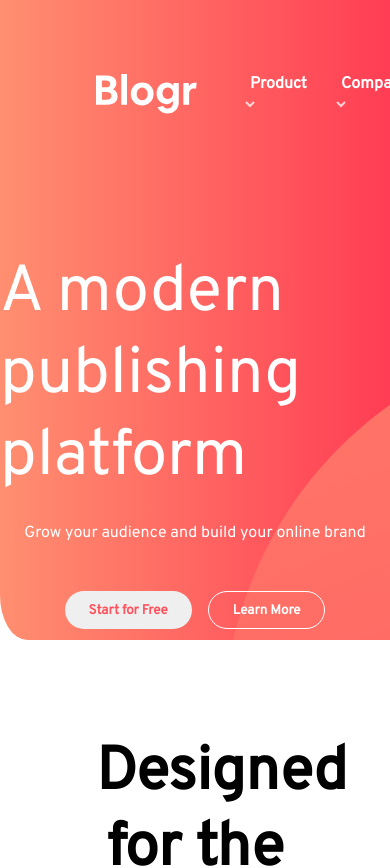
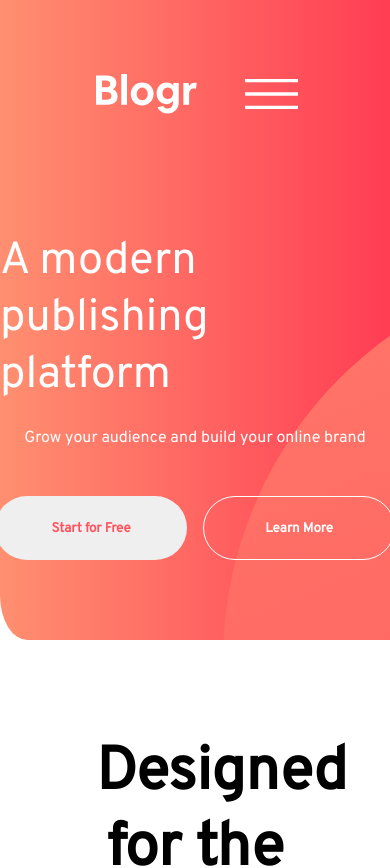
Before and after one commit to abdo1rahman/blogr, a React (Vite) app: page / in a window 390 px wide. Shown: the top 868 px of the page. Built offline with nearby package versions, Linux system fonts and the light colour scheme.

Commit message:
Hero responsiveness: remaianing hamburger logic

```diff
--- a/src/components/App.css
+++ b/src/components/App.css
@@ -1,8 +1,7 @@
 .app {
   margin: 0;
   padding: 0;
-  /* display: flex;
-  flex-direction: column; */
+  overflow: hidden;
 }
 
 nav {
@@ -73,8 +72,9 @@ nav {
 .dropdown {
   list-style-type: none;
   position: absolute;
-  top: 110px;
-  padding: 1rem;
+  z-index: 1000;
+  top: 50px;
+  padding: 0;
   height: fit-content;
   min-width: 150px;
   transform: translateX(-20%);
@@ -87,7 +87,18 @@ nav {
   transition: font-weight 500ms ease;
 }
 
-.dropdown > p:hover {
+.dropdown p {
+  position: relative;
+  padding: 1rem;
+  margin-top: 2px;
+  margin-bottom: 2px;
+  width: 100%;
+  transition: background-color 200ms ease;
+  z-index: 1000;
+}
+
+.dropdown p:hover {
+  background-color: var(--light-red);
   font-weight: 700;
 }
 
@@ -120,7 +131,6 @@ nav {
   display: flex;
   flex-direction: column;
   align-items: center;
-  z-index: 1000;
 }
 
 .hook {
@@ -195,7 +205,9 @@ nav {
 
 .details__visual {
   position: relative;
-  /* overflow-y: hidden; */
+  display: flex;
+  justify-content: center;
+  align-items: center;
 }
 
 .editor-screen {
@@ -208,9 +220,23 @@ nav {
 .editor-circles {
   position: absolute;
   top: -28rem;
-  left: 9rem;
+  right: -15rem;
   height: 40rem;
   z-index: -1;
+}
+
+.self-orbit {
+  animation: spin 2s linear infinite;
+  transform-origin: center;
+}
+
+@keyframes spin {
+  from {
+    transform: rotate(0deg);
+  }
+  to {
+    transform: rotate(360deg);
+  }
 }
 
 .details__descreption {
@@ -226,3 +252,22 @@ nav {
   color: var(--gray);
   font-size: 20px;
 }
+
+@media (max-width: 875px) {
+  .nav-start {
+    width: 100%;
+    justify-content: space-between;
+  }
+  .hook {
+    font-size: 45px;
+  }
+
+  .hero__btn {
+    width: 12rem;
+    height: 4rem;
+  }
+  .hamburger {
+    height: 30px;
+    width: auto;
+  }
+}
--- a/src/components/App.jsx
+++ b/src/components/App.jsx
@@ -1,25 +1,11 @@
 import "./App.css";
-import Navbar from "./Navbar.jsx";
+import Hero from "./Hero.jsx";
 import Editor from "./Editor.jsx";
 
 function App() {
   return (
     <div className="app">
-      <div className="hero">
-        <Navbar />
-        <div className="hero__title">
-          <p className="hook">A modern publishing platform</p>
-          <p className="subtitle">
-            Grow your audience and build your online brand
-          </p>
-          <div className="hero__buttons">
-            <button className="btn for-free">Start for Free</button>
-            <button className="btn learn-more">Learn More</button>
-          </div>
-        </div>
-        <img src="/images/bg-pattern-intro-desktop.svg" className="hero__bg" />
-      </div>
-
+      <Hero />
       <Editor />
     </div>
   );
--- a/src/components/Editor.jsx
+++ b/src/components/Editor.jsx
@@ -27,7 +27,11 @@ export default function Editor() {
         </div>
         <div className="details__visual">
           <img src="/images/editor-screen.svg" className="editor-screen" />
-          <img src="/images/editor-circles.svg" className="editor-circles" />
+
+          <img
+            src="/images/editor-circles.svg"
+            className="editor-circles self-orbit"
+          />
         </div>
       </div>
     </div>
--- /dev/null
+++ b/src/components/Hero.jsx
@@ -0,0 +1,20 @@
+import Navbar from "./Navbar.jsx";
+
+export default function Hero() {
+  return (
+    <div className="hero">
+      <Navbar />
+      <div className="hero__title">
+        <p className="hook">A modern publishing platform</p>
+        <p className="subtitle">
+          Grow your audience and build your online brand
+        </p>
+        <div className="hero__buttons">
+          <button className="btn for-free hero__btn">Start for Free</button>
+          <button className="btn learn-more hero__btn">Learn More</button>
+        </div>
+      </div>
+      <img src="/images/bg-pattern-intro-desktop.svg" className="hero__bg" />
+    </div>
+  );
+}
--- /dev/null
+++ b/src/components/NavLinks.jsx
@@ -0,0 +1 @@
+// This will deal with the links of the navbar on mobile sizes
--- a/src/components/Navbar.jsx
+++ b/src/components/Navbar.jsx
@@ -1,8 +1,10 @@
 import { useState, useRef, useEffect } from "react";
 import { motion, AnimatePresence } from "framer-motion";
+const threshold = 875;
 
 export default function Navbar() {
   const [activeMenu, setActiveMenu] = useState("");
+  const [windowWidth, setWindowWidth] = useState(window.innerWidth);
   const dropdownRef = useRef(null);
 
   useEffect(() => {
@@ -15,10 +17,25 @@ export default function Navbar() {
     return () => document.removeEventListener("click", handleClickOutside);
   }, []);
 
+  useEffect(() => {
+    const handleResize = () => {
+      setWindowWidth(window.innerWidth);
+    };
+
+    // Listen for window resize
+    window.addEventListener("resize", handleResize);
+
+    // Cleanup on unmount
+    return () => {
+      window.removeEventListener("resize", handleResize);
+    };
+  }, []);
+
   return (
     <nav>
       <div className="nav-start">
         <img src="/images/logo.svg" alt="Blogr logo" className="logo" />
+        {windowWidth > threshold ? (
           <div className="links" ref={dropdownRef}>
             <a
               className="btn-link"
@@ -29,7 +46,9 @@ export default function Navbar() {
               <span className="nav__item">Product</span>
               <img
                 src="/images/icon-arrow-light.svg"
-              className={activeMenu === "product" ? "arrow--clicked" : "arrow"}
+                className={
+                  activeMenu === "product" ? "arrow--clicked" : "arrow"
+                }
               />
               <AnimatePresence>
                 {activeMenu === "product" && (
@@ -59,7 +78,9 @@ export default function Navbar() {
               <span className="nav__item">Company</span>
               <img
                 src="/images/icon-arrow-light.svg"
-              className={activeMenu === "company" ? "arrow--clicked" : "arrow"}
+                className={
+                  activeMenu === "company" ? "arrow--clicked" : "arrow"
+                }
               />
               <AnimatePresence>
                 {activeMenu === "company" && (
@@ -88,7 +109,9 @@ export default function Navbar() {
               <span className="nav__item">Connect</span>
               <img
                 src="/images/icon-arrow-light.svg"
-              className={activeMenu === "connect" ? "arrow--clicked" : "arrow"}
+                className={
+                  activeMenu === "connect" ? "arrow--clicked" : "arrow"
+                }
               />
               <AnimatePresence>
                 {activeMenu === "connect" && (
@@ -107,12 +130,23 @@ export default function Navbar() {
               </AnimatePresence>
             </a>
           </div>
+        ) : (
+          <>
+            <img
+              src="/images/icon-hamburger.svg"
+              className="hamburger"
+              alt=""
+            />
+          </>
+        )}
       </div>
 
+      {windowWidth > 875 && (
         <div id="sign">
           <button className="login">Login</button>
           <button className="signup">Sign Up</button>
         </div>
+      )}
     </nav>
   );
 }
```
Also changed, not shown: list-of-bugs.txt (added), 1 other file (tests, documents, lock files or other folders). Lines whose indentation alone changed are shown as unchanged.
